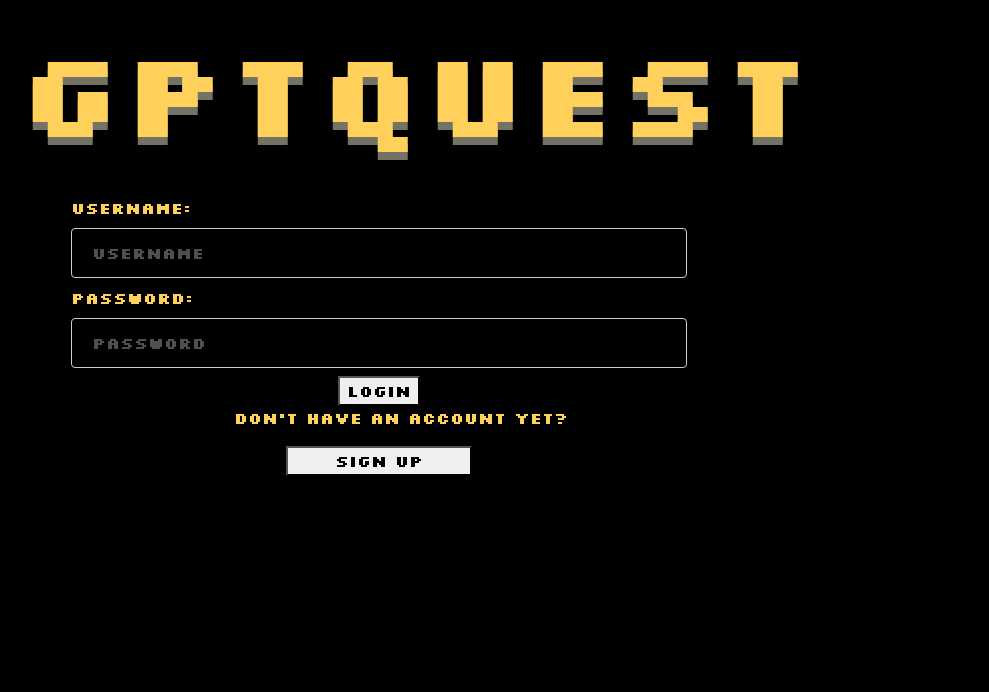
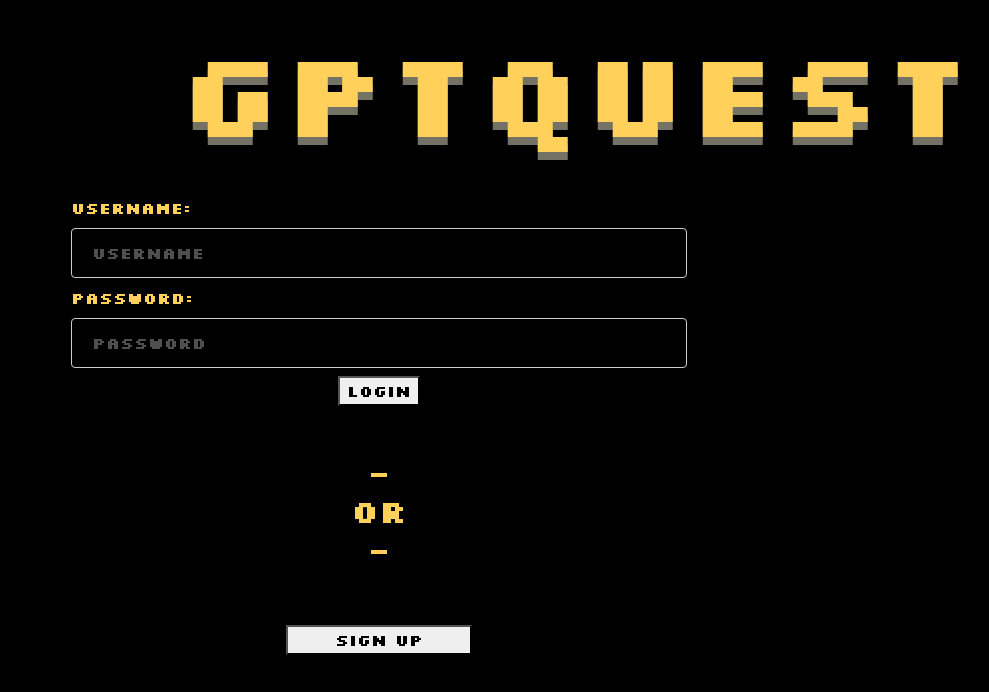
Before and after one commit to danielerice/GPTQuest, a React (Create React App) app in the folder client/: page / in a window 1280 px wide. Both pictures are taken after a click on the button "Login". Shown: the top 692 px of the page, without its empty margins (261-1250 px from the left). Built offline with nearby package versions, Linux system fonts and the light colour scheme; no server answers.

Commit message:
solved creds problem

```diff
--- a/client/src/components/ActiveAdventure.js
+++ b/client/src/components/ActiveAdventure.js
@@ -7,8 +7,8 @@ let count = 0
 
 function ActiveAdventure () {
 
-  const key = process.env.REACT_APP_OPENAI_KEY
-  console.log(key)
+
+
 
   //Current Adventure pulled from Adventure Context
   const {adventure, setAdventure} = useContext(AdventureContext);
@@ -35,12 +35,18 @@ function ActiveAdventure () {
     }
   ])
 
-  //openai related vars
-  const openai = new OpenAI({ apiKey: "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", dangerouslyAllowBrowser: true });
 
 
   //asynchronously call API with context
-  async function fuckOpenAi() {
+  async function callOpenAi() {
+
+    //get key
+    const keyResponse = await fetch('/creds')
+    const key = await keyResponse.json()
+
+
+    //get vars
+    const openai = new OpenAI({ apiKey: key.secret_access_key, dangerouslyAllowBrowser: true });
 
     //chat init
     const response = await openai.chat.completions.create({
@@ -65,6 +71,14 @@ function ActiveAdventure () {
 
   //fires onClick
   async function send() {
+
+    //get key
+    const keyResponse = await fetch('/creds')
+    const key = await keyResponse.json()
+
+    //get vars
+    const openai = new OpenAI({ apiKey: key.secret_access_key, dangerouslyAllowBrowser: true });
+
     setCurrResponse(null)
 
     //sends new call to OpenAI with new user input
@@ -97,7 +111,7 @@ function ActiveAdventure () {
   useEffect(() => {
 
     if(count === 0){
-    fuckOpenAi()
+    callOpenAi()
     count = count + 1
   } else {
 
--- a/client/src/components/SignIn.js
+++ b/client/src/components/SignIn.js
@@ -10,7 +10,7 @@ function SignIn() {
     return (
         <div className="container-fluid">
             <div className="row align-items-center justify-content-center">
-                <div className="col-7">
+                <div className="col-7 offset-3">
                     <Logo fontSize={120}/>
                 </div>
             </div>
@@ -20,12 +20,12 @@ function SignIn() {
                             <LoginForm />
                         <div className="container-fluid">
                             <div className="row align-items-center justify-content-center">
-                                <div className="col-4 offset-1">
-                                    <p>Don't have an account yet?</p>
+                                <div className="col-1 gy-5 text-center">
+                                    <h2>-  Or  -</h2>
                                 </div>
                             </div>
                             <div className="row align-items-center justify-content-center">
-                                <div className="col-2">
+                                <div className="col-2 gy-5">
                                     <button className="bttn" onClick={() => setNewUser(false)}>Sign Up</button>
                                 </div>
                             </div>
@@ -34,13 +34,13 @@ function SignIn() {
                     ) : (
                         <div className="container-fluid">
                                 <SignUpForm />
+                                <div className="row align-items-center justify-content-center">
+                                    <div className="col-1 gy-5 text-center">
+                                        <h2>-  Or  -</h2>
+                                    </div>
+                                </div>
                             <div className="row align-items-center justify-content-center">
-                                <div className="col-5 offset-2">
-                                    <p>Already have an account?</p>
-                                </div>
-                            </div>
-                            <div className="row align-items-center justify-content-center">
-                                <div className="col-1">
+                                <div className="col-1 gy-5">
                                     <button className="bttn" onClick={() => setNewUser(true)}>Login</button>
                                 </div>
                             </div>
```
Also changed, not shown: 2 other files (tests, documents, lock files or other folders).
